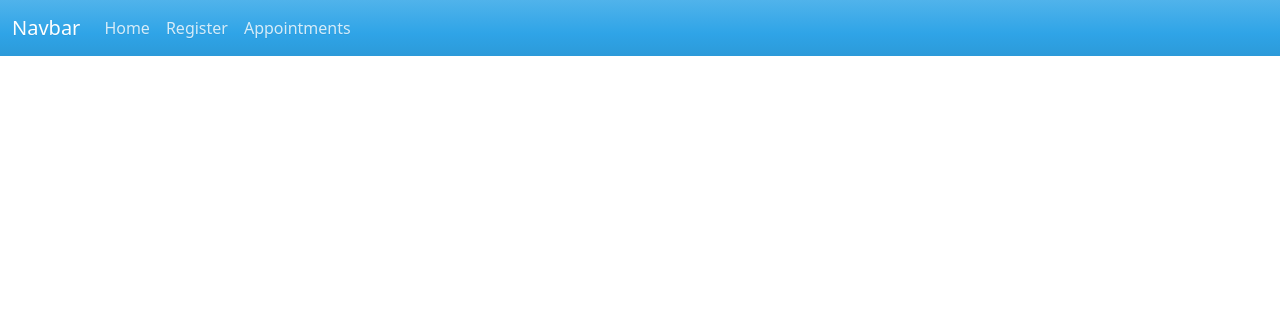
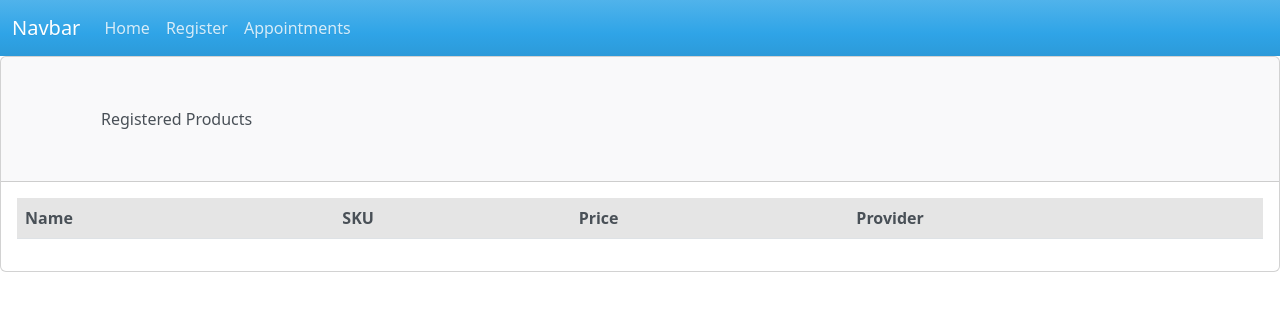
Before and after one commit to viniciusIrikawa/React-CRUD, a React (Create React App) app in the folder crud/: page /appointments in a window 1280 px wide. Shown: the top 310 px of the page. Built offline with nearby package versions, Linux system fonts and the light colour scheme.

Commit message:
Appointments component

```diff
--- a/crud/src/App.js
+++ b/crud/src/App.js
@@ -2,6 +2,7 @@ import { BrowserRouter, Routes, Route } from 'react-router-dom';
 import './App.css';
 import { Navbar } from './Components/Navbar';
 import { Home } from './Views/Home';
+import { Appointments } from './Views/Products/Appointments';
 import { Register } from './Views/Products/Register';
 
 function App() {
@@ -12,6 +13,7 @@ function App() {
         <Routes>
           <Route exact path='/' element={<Home/>}/>
           <Route exact path='/register' element={<Register/>}/>
+          <Route exact path='/appointments' element={<Appointments/>}/>
         </Routes>
       </BrowserRouter>
     </div>
--- a/crud/src/Components/Navbar.js
+++ b/crud/src/Components/Navbar.js
@@ -28,7 +28,7 @@ export const Navbar = () => {
                                 <Link to='/register' className="nav-link"> Register </Link>
                             </li>
                             <li className="nav-item">
-                                <a className="nav-link" href="#"> Appointments </a>
+                                <Link to='/appointments' className="nav-link"> Appointments </Link>
                             </li>
                         </ul>
                     </div>
--- /dev/null
+++ b/crud/src/Views/Products/Appointments.js
@@ -0,0 +1,34 @@
+import React, { useState } from 'react'
+
+export const Appointments = () => {
+
+  const [products, setProducts] = useState([]);
+
+  return (
+      <div className='card'>
+        <div className='card-header'> Registered Products </div>
+        <div className='card-body'>
+          <table class="table table-hover">
+            <thead>
+              <tr className='table-active'>
+                <th scope="col"> Name </th>
+                <th scope="col"> SKU </th>
+                <th scope="col"> Price </th>
+                <th scope="col"> Provider </th>
+              </tr>
+            </thead>
+            <tbody>
+              {products.map(item => {
+                <tr className="table-active">
+                  <th scope="row"> {item.Name} </th>
+                  <td> {item.SKU} </td>
+                  <td> {item.Price} </td>
+                  <td> {item.Provider} </td>
+                </tr>
+              })}
+            </tbody>
+          </table>
+        </div>
+      </div>
+  )
+}
```
